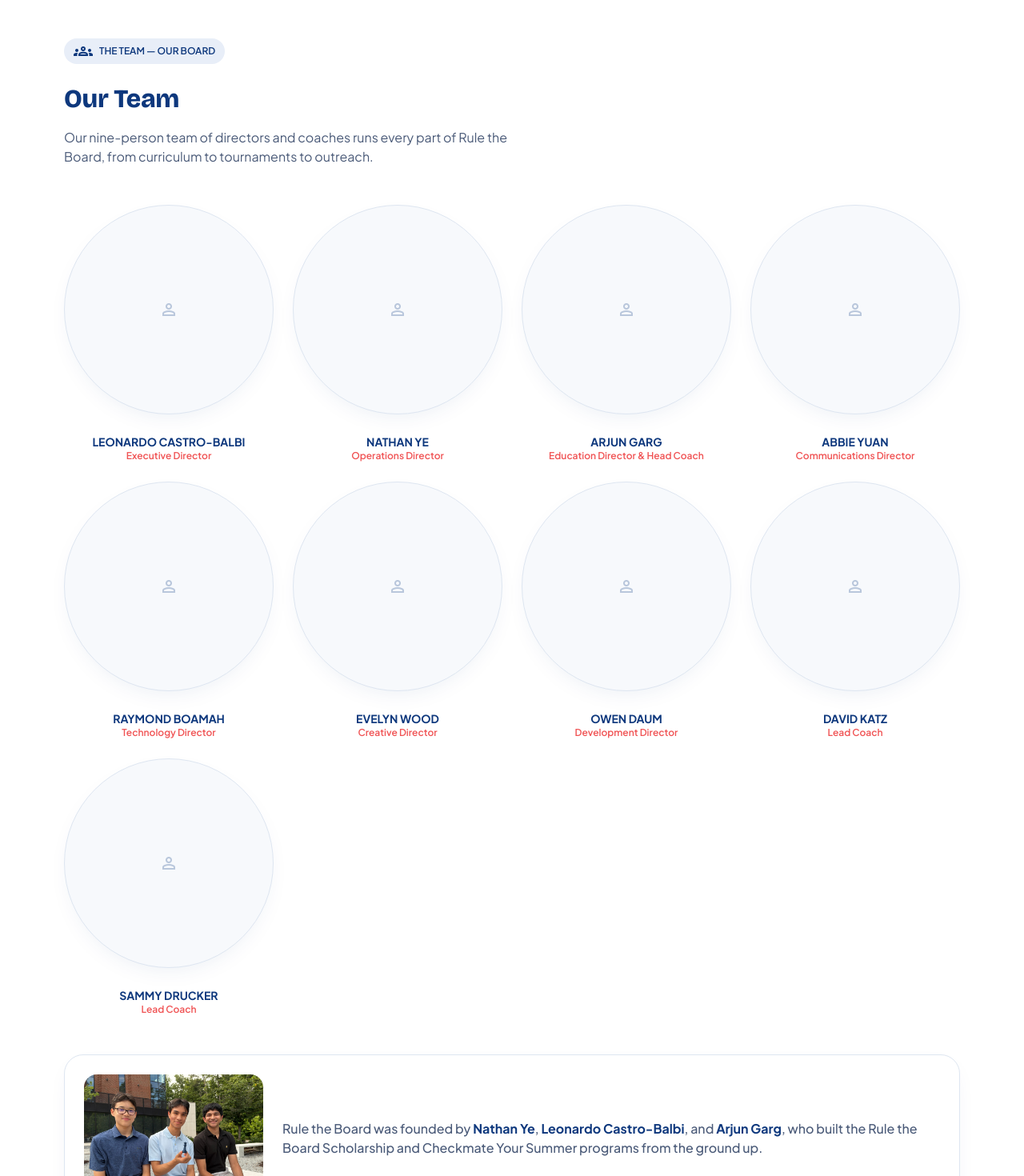
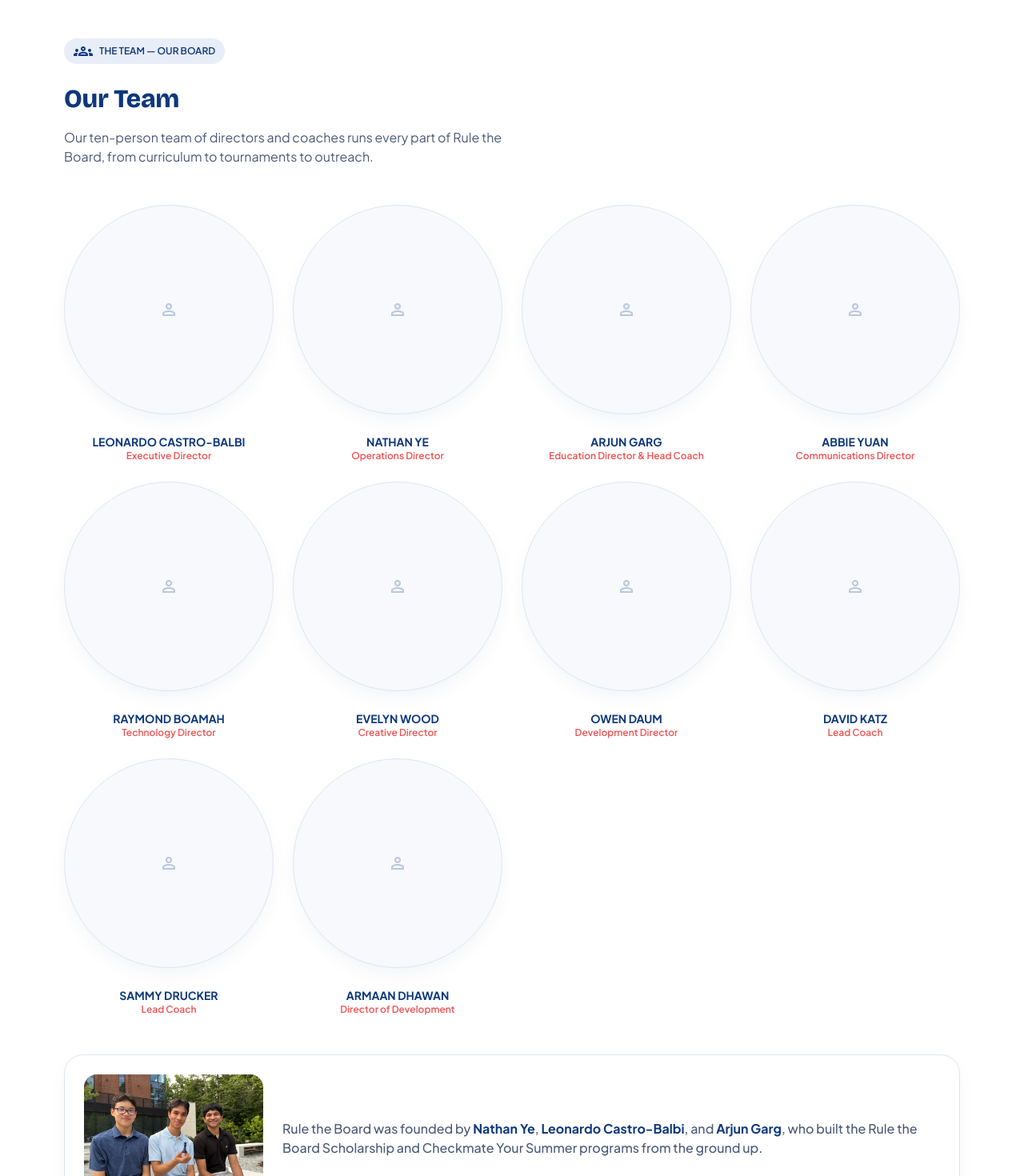
Before and after one commit to raymondb8/ruletheboard, a React (Vite) app in the folder RTB-new/Hybrid/app/: page /about in a window 1280 px wide. Shown: the part 977-2447 px from the top of the page at 80% size. Built offline with nearby package versions, Linux system fonts and the light colour scheme.

Commit message:
Add Armaan Dhawan to the About team grid
Director of Development, added to the ten-person roster; the section copy's
headcount updated to match.

```diff
--- a/RTB-new/Hybrid/app/src/pages/About.tsx
+++ b/RTB-new/Hybrid/app/src/pages/About.tsx
@@ -34,6 +34,7 @@ const team = [
   { name: 'Owen Daum', role: 'Development Director' },
   { name: 'David Katz', role: 'Lead Coach' },
   { name: 'Sammy Drucker', role: 'Lead Coach' },
+  { name: 'Armaan Dhawan', role: 'Director of Development' },
 ];
 
 export default function About() {
@@ -120,7 +121,7 @@ export default function About() {
             </div>
             <h2 className="font-headline-lg text-headline-lg text-primary mb-4">Our Team</h2>
             <p className="text-on-surface-variant">
-              Our nine-person team of directors and coaches runs every part of Rule the Board, from curriculum to
+              Our ten-person team of directors and coaches runs every part of Rule the Board, from curriculum to
               tournaments to outreach.
             </p>
           </div>
```
